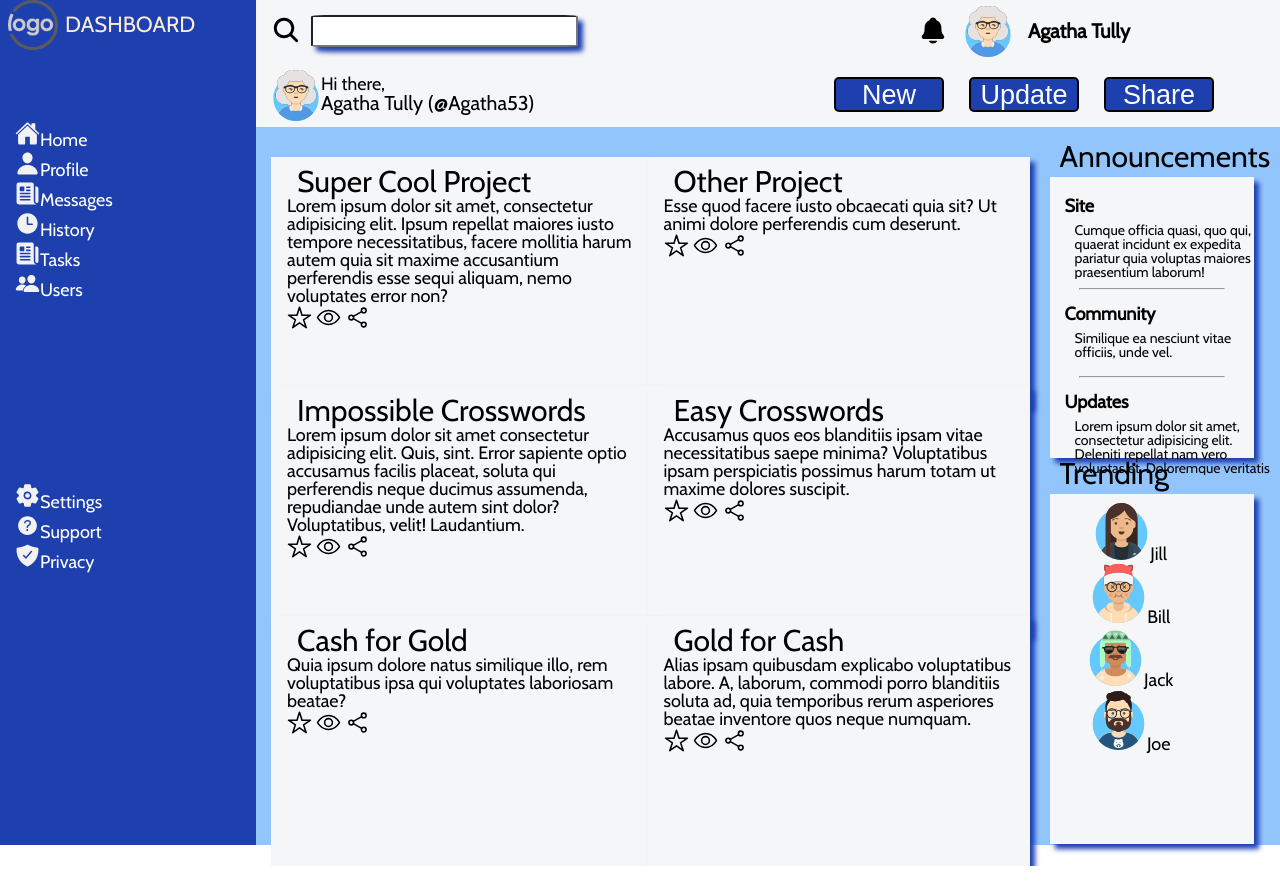
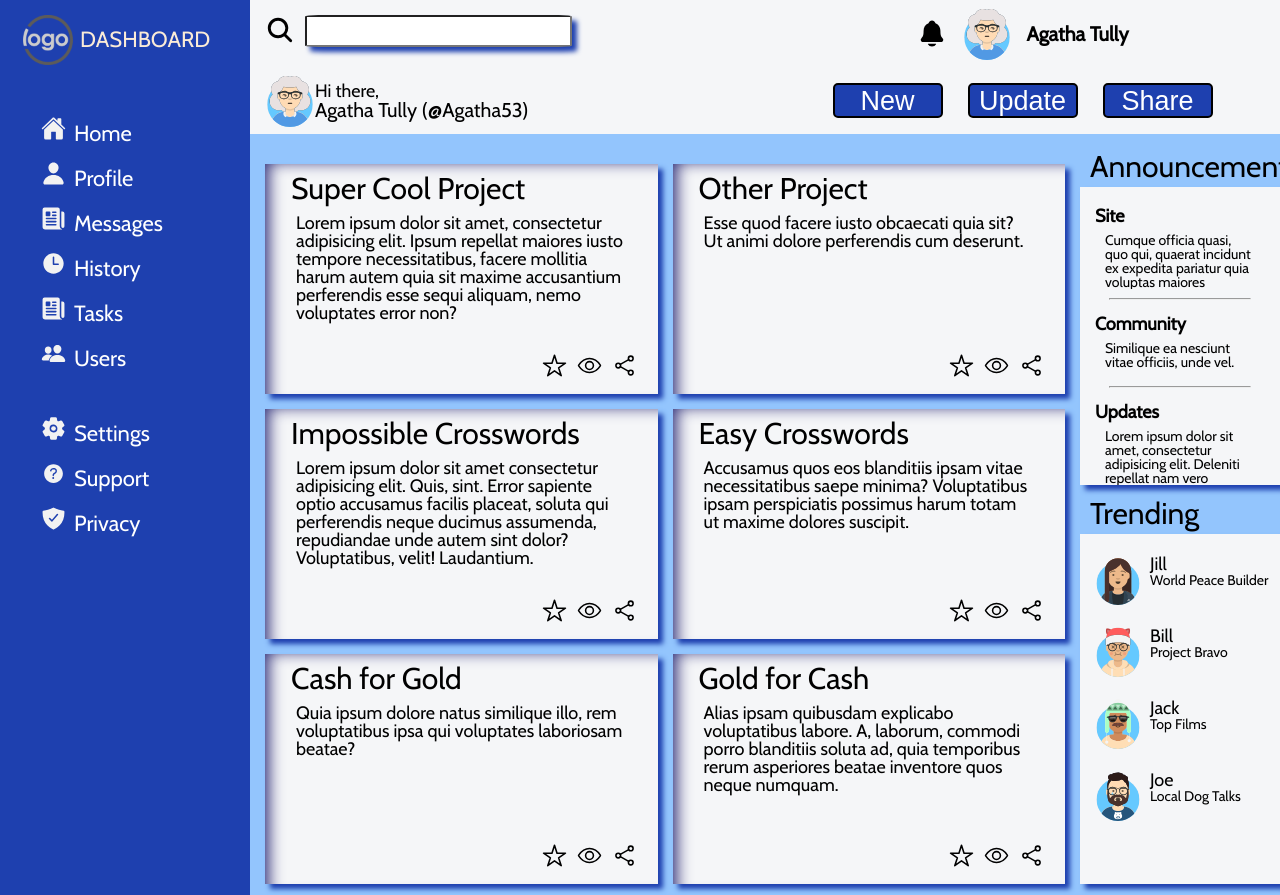
Before and after one commit to Feud-Rose/odin-dashboard, a plain HTML site: page index.html in a window 1280 px wide. Before the commit the page ends 866 px from the top, so only its background shows below. Drawn offline with nearby package versions, Linux system fonts and the light colour scheme.

Commit message:
Add CSS too sidebar, fixup "ProjectCards"

```diff
--- a/index.html
+++ b/index.html
@@ -101,9 +101,11 @@
                 <h3>Gold for Cash</h3>
                 <p>Alias ipsam quibusdam explicabo voluptatibus labore. A, laborum, commodi porro blanditiis soluta ad, quia temporibus rerum asperiores beatae inventore quos neque numquam.
                 </p>
+                <div class="iconCont">
                 <a href="" class="iconLink"><img src="images/star-outline.svg" width="25px" alt="Like"></a>
                 <a href="" class="iconLink"><img src="images/eye-outline.svg" width="25px" alt="Watch"></a>
                 <a href="" class="iconLink"><img src="images/share-social-outline.svg" width="25px" alt="Share"></a>
+                </div>
             </div>
             </div>
 
@@ -130,10 +132,10 @@
             <h3>Trending</h3>
             <ul class="fakeTwitter">
 
-                <li class="twitUsers"><a href=""><img src="images/avataaars.svg" class="twitUsersImg" width="75px" alt="User Avatar">Jill</a></li>
-                <li class="twitUsers"><a href=""><img src="images/avataaars3.svg" class="twitUsersImg" width="75px" alt="User Avatar">Bill</a></li>
-                <li class="twitUsers"><a href=""><img src="images/avataaars4.svg" class="twitUsersImg" width="75px" alt="User Avatar">Jack</a></li>
-                <li class="twitUsers"><a href=""><img src="images/avataaars5.svg" class="twitUsersImg" width="75px" alt="User Avatar">Joe</a></li>
+                <li class="twitUsers"><a href=""><img src="images/avataaars.svg" class="twitUsersImg" width="75px" alt="User Avatar"></a><h5>Jill</h5><p>World Peace Builder</p></li>
+                <li class="twitUsers"><a href=""><img src="images/avataaars3.svg" class="twitUsersImg" width="75px" alt="User Avatar"></a><h5>Bill</h5><p>Project Bravo</p></li>
+                <li class="twitUsers"><a href=""><img src="images/avataaars4.svg" class="twitUsersImg" width="75px" alt="User Avatar"></a><h5>Jack</h5><p>Top Films</p></li>
+                <li class="twitUsers"><a href=""><img src="images/avataaars5.svg" class="twitUsersImg" width="75px" alt="User Avatar"></a><h5>Joe</h5><p>Local Dog Talks</p></li>
             </ul>
         </div>
     </div>
--- a/styles.css
+++ b/styles.css
@@ -34,8 +34,9 @@ body {
     font-family: 'Cabin',sans-serif;
 	line-height: 1;
     display: grid;
-    grid-template-columns: 1fr 4fr;
+    grid-template-columns: clamp(225px, 20%, 250px) 1fr;
     grid-template-rows: min(15%, 150px) 5fr;
+
 }
 ol, ul {
 	list-style: none;
@@ -56,6 +57,7 @@ table {
 body {
     min-height: 100vh;
     font-size: 18px;
+
 }
 
 a {
@@ -76,6 +78,7 @@ header {
 
 header div {
     display:grid;
+
 }
 
 .search {
@@ -182,7 +185,8 @@ input[type=search] {
     grid-area: 1 / 1 / 3 / 2;
     background-color: #1e40af;
     display: grid;
-    grid-template-rows: 1fr 3fr 3fr;
+    grid-template-rows: 100px 300px 200px;
+    min-width: 225px;
 
 }
 
@@ -195,6 +199,8 @@ input[type=search] {
     display:grid;
     grid-template-columns: 50px 1fr;
     max-height: 50px;
+    margin-top: 15px;
+    margin-left: 15px;
 }
 
 .logo img {
@@ -210,15 +216,24 @@ input[type=search] {
 .sideBar ul {
     display: grid;
     grid-template-rows: repeat(auto-fill, 30px);
-    margin-left: 15px;
+    margin-left: 25px;
+}
+.navigation1 img, .navigation2 img {
+    padding-right: 8px;
 }
 
 .navigation1 {
     grid-row: 2/3;
+    padding: 16px;
+    gap: 15px;
+    font-size: 22px;
 }
 
 .navigation2 {
     grid-row: 3/4;
+    padding: 16px;
+    font-size: 22px;
+    gap: 15px;
 }
 
 .main {
@@ -228,6 +243,7 @@ input[type=search] {
     grid-template-columns: 3fr 1fr;
     grid-template-rows: 1fr 1fr;
     padding-top: 15px;
+    overflow: hidden;
 }
 
 .projects {
@@ -237,16 +253,44 @@ input[type=search] {
     grid-template-columns: 1fr 1fr;
     padding: 15px;
     gap: 15px;
+    min-width: 800px;
+
 }
 
 .projectCards {
     background-color: #f5f6f8;
     margin: auto;
-    width: max(350px, 40%);
-    height: max(250px, 40%);
-    box-shadow: 5px 5px 5px #1e40af;
+    max-width: 375px;
+    min-height: 230px;
+    max-height: 230px;
+    box-shadow: 5px 5px 5px #1e40af, inset 12px 6px 15px -8px #2f2f79;
     padding-left: 16px;
     padding-right: 16px;
+    display: grid;
+    grid-template-rows: 50px 150px 30px;
+
+}
+
+.projectCards h3 {
+    font-size: 30px;
+    margin-top: 10px;
+    margin-left: 10px;
+}
+
+.projectCards p {
+    font-size: 18px;
+    margin-left: 15px;
+    margin-right: 15px;
+}
+
+.projectCards div {
+ justify-content: end;
+ display: flex;
+ align-self: flex-end;
+ margin-bottom: 8px;
+}
+.projectCards div a {
+margin:5px;
 }
 
 .announcements {
@@ -257,6 +301,8 @@ input[type=search] {
     height: 80%;
     box-shadow: 5px 5px 5px #1e40af;
     margin: auto;
+    display: flex;
+    flex-direction: column;
 }
 .announcements div{
     max-height: 25%;
@@ -276,7 +322,7 @@ input[type=search] {
     font-size: 14px;
     padding-bottom: 8px;
     margin-left: 25px;
-    width: 200px;
+    max-width: 200px;
     overflow: hidden;
     text-overflow: clip;
     max-height: 48px;
@@ -297,6 +343,8 @@ input[type=search] {
     min-height: 350px;
     margin: auto;
     box-shadow: 5px 5px 5px #1e40af;
+    display: flex;
+    flex-direction: column;
 }
 
 h3 {
@@ -306,7 +354,7 @@ h3 {
 }
 
 .fakeTwitter {
-    margin-left: 10px;
+    margin-top: 16px;
     display: flex;
     flex-direction: column;
 
@@ -329,15 +377,31 @@ h3 {
     max-height: 35%;
     margin-left: 5px;
     text-align: center;
-    position: relative;
-    right: 15%;
+
+    display: grid;
+    grid-template-columns: 1fr 2fr;
+    grid-template-rows: 1fr 1fr 1fr 1fr;
+}
+
+.twitUsers p{
+    grid-row: 2/3;
+    grid-column: 2/3;
+    text-align: left;
+    font-size: 14px;
+
+}
+
+.twitUsers h5 {
+    text-align: left;
 }
 
 .twitUsersImg {
-max-height: 30%;
-max-width: 30%;
+max-height: 50px;
+max-width: 50px;
+
 }
 
 .twitUsers a{
     color: black;
+    grid-row: 1/4
 }
```
